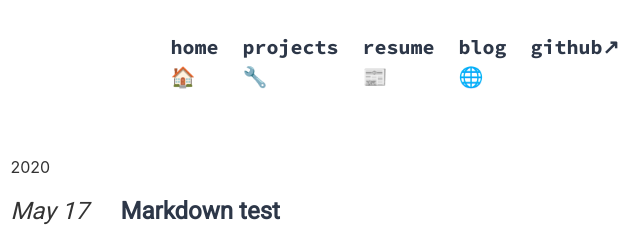
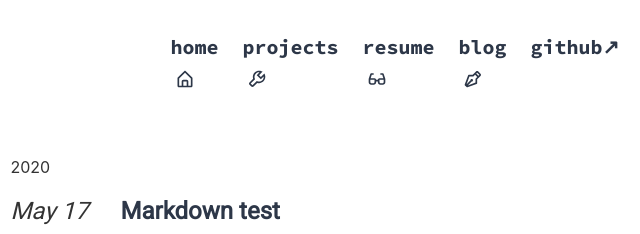
Before and after one commit to SanketDG/snkt, a Gatsby site: page /blog in a window 1280 px wide. Shown: the top 234 px of the page, 167-807 px from the left. Built offline with nearby package versions, Linux system fonts and the light colour scheme; Gatsby itself is replaced by a stand-in of ours; a web font is replaced by a local one.

Commit message:
enhance: Change icons for navbar

```diff
--- a/package.json
+++ b/package.json
@@ -39,6 +39,7 @@
     "react": "^16.12.0",
     "react-dom": "^16.12.0",
     "react-helmet": "^5.2.1",
+    "react-icons": "^3.11.0",
     "tailwindcss": "^1.4.6",
     "theme-ui": "^0.3.1"
   },
--- a/src/components/header.js
+++ b/src/components/header.js
@@ -1,6 +1,7 @@
 import { Link } from "gatsby"
 import PropTypes from "prop-types"
 import React from "react"
+import { BiPen, BiWrench, BiHomeAlt, BiGlassesAlt } from "react-icons/bi"
 
 const Header = ({ siteTitle }) => (
   <header
@@ -27,7 +28,13 @@ const Header = ({ siteTitle }) => (
           textDecoration: `none`,
         }}
       >
-        home🏠
+        home
+        <BiHomeAlt
+          style={{
+            marginLeft: "5px",
+            display: "inline",
+          }}
+        />
       </Link>
       <Link
         to="/projects"
@@ -37,7 +44,13 @@ const Header = ({ siteTitle }) => (
           marginLeft: `1.5rem`,
         }}
       >
-        projects🔧
+        projects
+        <BiWrench
+          style={{
+            marginLeft: "5px",
+            display: "inline",
+          }}
+        />
       </Link>
       <Link
         to="/resume"
@@ -47,7 +60,13 @@ const Header = ({ siteTitle }) => (
           marginLeft: `1.5rem`,
         }}
       >
-        resume📰
+        resume
+        <BiGlassesAlt
+          style={{
+            marginLeft: "5px",
+            display: "inline",
+          }}
+        />
       </Link>
       <Link
         to="/blog"
@@ -57,7 +76,13 @@ const Header = ({ siteTitle }) => (
           marginLeft: `1.5rem`,
         }}
       >
-        blog🌐
+        blog
+        <BiPen
+          style={{
+            marginLeft: "5px",
+            display: "inline",
+          }}
+        />
       </Link>
       <a
         href="https://github.com/SanketDG"
```
Also changed, not shown: 1 other file.
